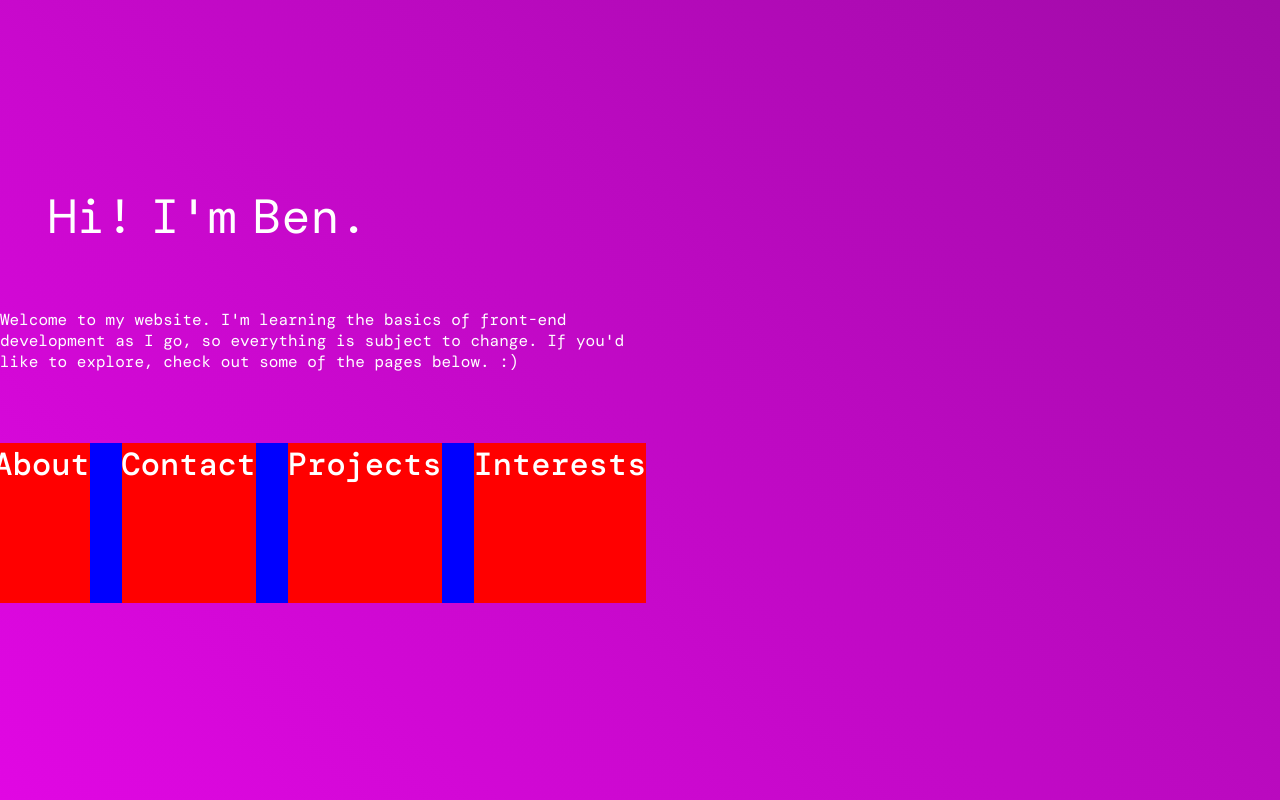
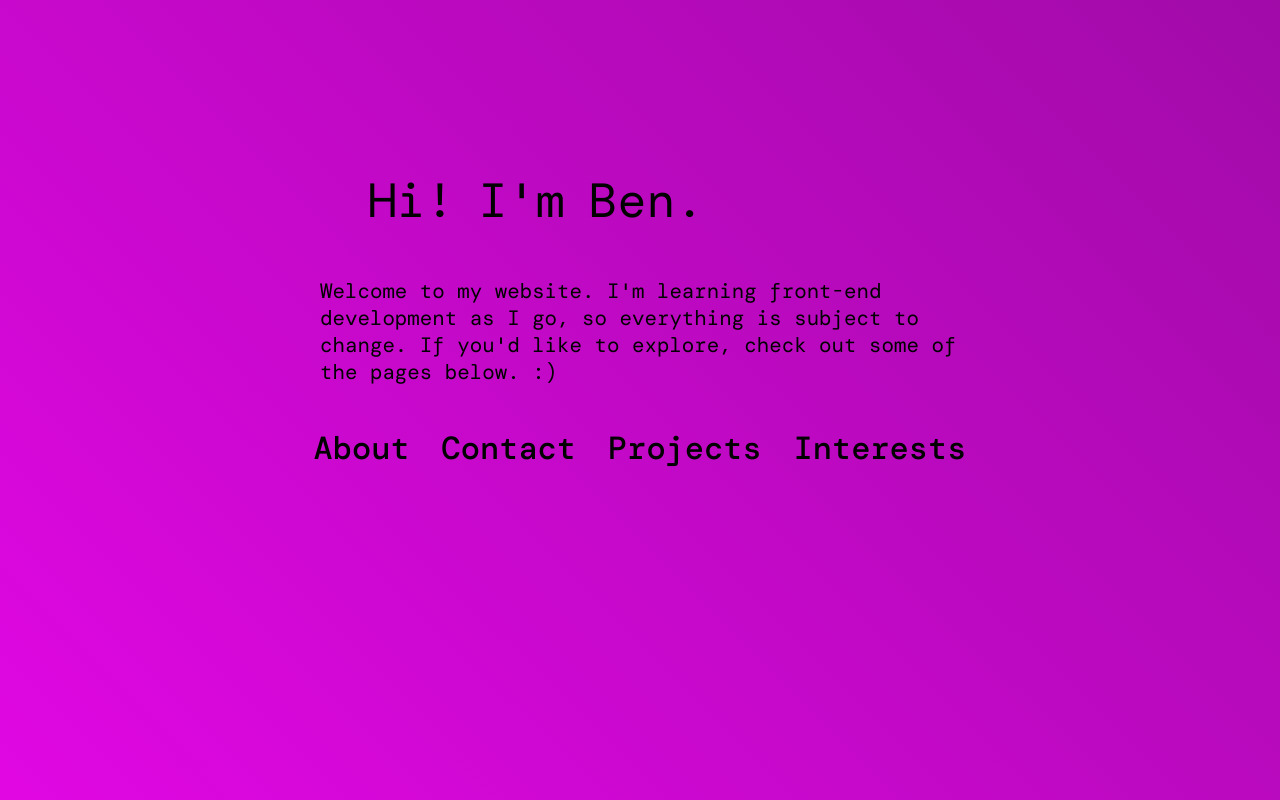
Before and after one commit to bwigswear/personalwebsite, a React (Vite) app: page / in a window 1280 px wide. Built offline with nearby package versions, Linux system fonts and the light colour scheme; a web font is replaced by a local one.

Commit message:
cleaning up home page

```diff
--- a/src/components/navbar/HeaderToggle.jsx
+++ b/src/components/navbar/HeaderToggle.jsx
@@ -1,7 +1,16 @@
+import { motion } from 'framer-motion';
+
 const HeaderToggle = ({setOpen}) => {
     return (
         <button onClick={() => setOpen((prev) => !prev)}>
-            ToggleButton
+            <svg width='23' height='23' viewBox='0 0 23 23'>
+                <motion.path strokeWidth="3" stroke="black" strokeLinecap="round"
+                variants={{closed: { d: "M 2 2.5 L 20 2.5"}, open: { d: "M 3 16.5 L 17 2.5"} }}/>
+                <motion.path strokeWidth="3" stroke="black" strokeLinecap="round"
+                d="M 2 9.423 L 20 9.423" variants={{closed: { opacity: 1}, open: { opacity: 0}}}/>
+                <motion.path strokeWidth="3" stroke="black" strokeLinecap="round"
+                variants={{closed: { d: "M 2 16.346 L 20 16.346"}, open: { d: "M 3 2.5 L 17 16.346"} }}/>
+            </ svg>
         </button>
     );
 };
--- a/src/components/navbar/NavHeader.jsx
+++ b/src/components/navbar/NavHeader.jsx
@@ -3,6 +3,7 @@ import { useState} from 'react';
 import { motion } from 'framer-motion';
 import classes from './NavHeader.module.css';
 import HeaderToggle from './HeaderToggle.jsx';
+import NavLinks from './NavLinks';
 
 const NavHeader = () => {
 
@@ -13,7 +14,7 @@ const NavHeader = () => {
             clipPath: "circle(1500px at 50px 50px)",
             transition: {
                 type: "spring",
-                stiffness: 20
+                stiffness: 20,
             }
         },
         closed: {
@@ -29,7 +30,7 @@ const NavHeader = () => {
     return (
         <motion.div className={classes.navbar} animate={open ? "open" : "closed"}>
             <motion.div className={classes.background} variants={variants}>
-                Links
+                <NavLinks />
             </motion.div>
             <HeaderToggle className={classes.toggle} setOpen={setOpen}/>
         </motion.div>
--- a/src/components/navbar/NavHeader.module.css
+++ b/src/components/navbar/NavHeader.module.css
@@ -7,17 +7,8 @@
     top: 0;
     left: 0;
     right: 0;
-    height: 4rem;
-    background: white;
-}
-
-.wrapper {
-    max-width: 1366px;
-    margin: auto;
-    display: flex;
-    align-items: center;
-    justify-content: space-between;
-    height: 100%;
+    height: 5rem;
+    background: transparent;
 }
 
 button {
@@ -25,8 +16,8 @@ button {
     height: 50px;
     border-radius: 50%;
     position: fixed;
-    top: 25px;
-    left: 25px;
+    top: 20px;
+    left: 20px;
     background-color: transparent;
     border: none;
 }
--- /dev/null
+++ b/src/components/navbar/NavLinks.jsx
@@ -0,0 +1,44 @@
+import { Link } from 'react-router-dom';
+import React from 'react';
+import { motion } from 'framer-motion';
+import classes from './NavLinks.module.css';
+
+const Reference = React.forwardRef((props, ref) => (
+    <Link ref={ref} {...props} />
+  ));
+
+const MotionLink = motion(Reference);
+
+const Links = () => {
+    const items = [
+        ["Home", "/"],
+        ["About", "/about"],
+        ["Contact", "/contact"],
+        ["Projects", "/projects"],
+        ["Interests", "/interests"]
+    ]
+
+
+    return (
+        <div className={classes.wrapper}>
+            <div classname={classes.internallinks}>
+                {items.map((item) => (
+                    <MotionLink whileHover={{ scale: 1.1 }} whileTap={{ scale: 0.9 }}
+                    to={item[1]} className={classes.button}>
+                        {item[0]}
+                    </MotionLink>
+                ))}
+            </div>
+            <div className={classes.externallinks}>
+                <motion.a whileHover={{ scale: 1.1 }} whileTap={{ scale: 0.9 }}
+                href='#'><img src='../../images/mail-icon-black.png'/></motion.a>
+                <motion.a whileHover={{ scale: 1.1 }} whileTap={{ scale: 0.9 }}
+                href='#'><img src='../../images/github-logo-black.png'/></motion.a>
+                <motion.a whileHover={{ scale: 1.1 }} whileTap={{ scale: 0.9 }}
+                href='#'><img src='../../images/linkedin-logo-black.png'/></motion.a>
+            </div>
+        </div>
+    );
+};
+
+export default Links
--- /dev/null
+++ b/src/components/navbar/NavLinks.module.css
@@ -0,0 +1,37 @@
+.wrapper {
+    max-width: 1366px;
+    margin: auto;
+    display: flex;
+    align-items: center;
+    justify-content: space-between;
+    height: 100%;
+}
+
+.button {
+    font-size: 1.7rem;
+    font-weight: 800;
+    font-family: times new roman, serif;
+    color: #000;
+    background-color: transparent;
+    cursor: pointer;
+    border: none;
+    margin-inline: 1rem;
+    text-decoration: none;
+}
+
+.internallinks{
+    display: flex;
+    justify-content: center;
+    list-style-type: none;
+}
+
+.externallinks{
+    justify-content: flex-end;
+    display: flex;
+    gap: 1.3rem;
+}
+
+.externallinks img{
+    width: 2rem;
+    height: 2rem;
+}
--- a/src/components/newhomepage/NewHomePage.jsx
+++ b/src/components/newhomepage/NewHomePage.jsx
@@ -1,10 +1,30 @@
-import { motion } from "framer-motion"
-import classes from "./NewHomePage.module.css"
+import { motion } from "framer-motion";
+import classes from "./NewHomePage.module.css";
 import { Link } from 'react-router-dom';
+import React from 'react';
 
 const springWords = ['Hi!', "I'm ", 'Ben.'];
+const labels = [['About', '/about'], ['Contact', '/contact'], ['Projects', '/projects'], ['Interests', '/interests']];
+
+const Reference = React.forwardRef((props, ref) => (
+    <Link ref={ref} {...props} />
+  ));
+
+const MotionLink = motion(Reference);
 
 const NewHomePage = () => {
+
+    const buttonVariants = {
+        hidden: { opacity: 0, y: 20 },
+        visible: {
+          opacity: 1,
+          y: 0,
+          transition: {
+            duration: 0.5,
+            staggerChildren: 0.5
+          },
+        },
+      };
 
     return (
         <div className={classes.mainBox}>
@@ -17,17 +37,20 @@ const NewHomePage = () => {
                 )}
             </ motion.div>
             <motion.div className={classes.welcome}>
-                Welcome to my website. I'm learning the basics of front-end development as I go,
+                Welcome to my website. I'm learning front-end development as I go,
                 so everything is subject to change.
                 If you'd like to explore, check out some of the pages below. :)
             </motion.div>
             <motion.div className={classes.buttons}>
-                    <Link className={classes.button} type='button' to='/about'>About</Link>
-                    <Link className={classes.button} type='button' to='/contact'>Contact</Link>
-                    <Link className={classes.button} type='button' to='/projects'>Projects</Link>
-                    <Link className={classes.button} type='button' to='/interests'>Interests</Link>
+                {labels.map((label) => (
+                        <MotionLink
+                        variants={buttonVariants} initial="hidden" animate="visible"
+                        whileHover={{ scale: 1.1 }} whileTap={{ scale: 0.9 }}
+                        className={classes.button} to={label[1]}>
+                            {label[0]}
+                        </MotionLink>
+                ))}
             </motion.div>
-
 
         </div>
     );
--- a/src/components/newhomepage/NewHomePage.module.css
+++ b/src/components/newhomepage/NewHomePage.module.css
@@ -1,9 +1,8 @@
 .mainBox {
-
-
     position: absolute;
-    top: 11rem;
-
+    top: 50%;
+    left: 50%;
+    transform: translate(-50%, -50%);
     display: flex;
     flex-wrap: wrap;
     height: 30rem;
@@ -11,7 +10,7 @@
 }
 
 .intro {
-    color: #fff;
+    color: black;
     height: 5rem;
     font-family: "DM Mono", monospace;
     display: flex;
@@ -19,19 +18,21 @@
     position: relative;
     left: 3rem;
     font-size: 3rem;
-    gap: 1rem;
+    gap: 1.5rem;
 }
 
 .welcome {
-    color: #fff;
+    color: black;
+    font-weight: 400;
+    font-size: 1.3rem;
     font-family: "DM Mono", monospace;
     position: relative;
     height: 5rem;
     width: 100%;
+    bottom: 1rem;
 }
 
 .buttons {
-    background-color: blue;
     height: 10rem;
     width: 100%;
     display: flex;
@@ -40,12 +41,12 @@
 
 .button {
     font-size: 2rem;
+    height: 2rem;
     font-weight: 500;
     font-family: "DM Mono", monospace;
-    background-color: red;
-    color: #ffffff;
     cursor: pointer;
     border: none;
     margin-inline: 1rem;
     text-decoration: none;
+    color: black;
 }
```
